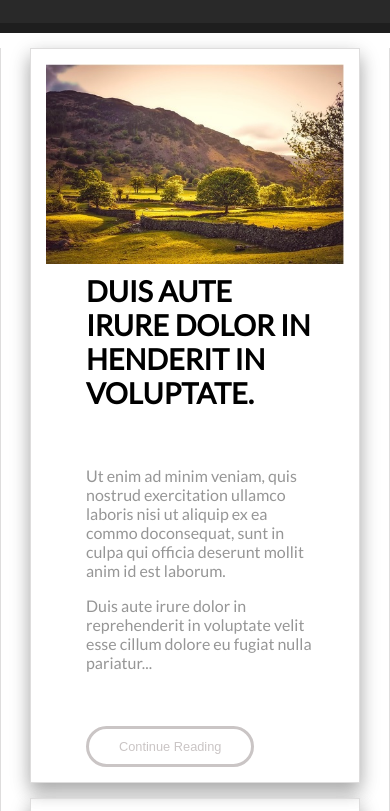
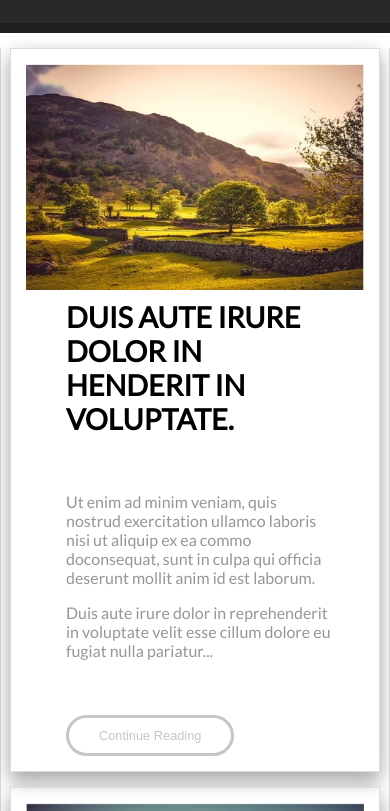
Before and after one commit to MichaelEyvazov/BloginWeb, a plain HTML site: page index.html in a window 390 px wide. Shown: the part 97-908 px from the top of the page. Drawn offline with Linux system fonts and the light colour scheme.

Commit message:
Update the size of blog for mobile

```diff
--- a/css/main.css
+++ b/css/main.css
@@ -41,6 +41,7 @@ a {
     background-color: transparent;
     color: white;
     text-decoration: none;
+    transition: all 0.5s;
 }
 
 .nav-items a:hover {
@@ -275,10 +276,14 @@ footer {
         padding-top: 10px;
     }
 
+    .inner-container {
+        padding: 0 0;
+    }
+
     .mobile-menu-button {
         display: block;
         right: 3em;
-        position: absolute;
+        position: fixed;
     }
 
     .nav-items {
--- a/js/main.js
+++ b/js/main.js
@@ -1,15 +1,15 @@
 function init() {
-    checkMediaSize(); // Call listener function at run time
+    // checkMediaSize(); // Call listener function at run time
 }
 
 function toggleMenu() {
     document.body.classList.toggle('open');
     document.querySelector('ul').classList.toggle('flex');
-    checkMediaSize();
+    // checkMediaSize();
 }
 
-function checkMediaSize() {
-    var x = window.matchMedia('(max-width:1024px)');
-    elFlex = document.querySelector('ul');
-    x.matches ? elFlex.classList.remove('flex') : elFlex.classList.add('flex');// If media query matches
-}
+// function checkMediaSize() {
+//     var x = window.matchMedia('(max-width:1024px)');
+//     elFlex = document.querySelector('ul');
+//     x.matches ? elFlex.classList.remove('flex') : elFlex.classList.add('flex');// If media query matches
+// }
```
